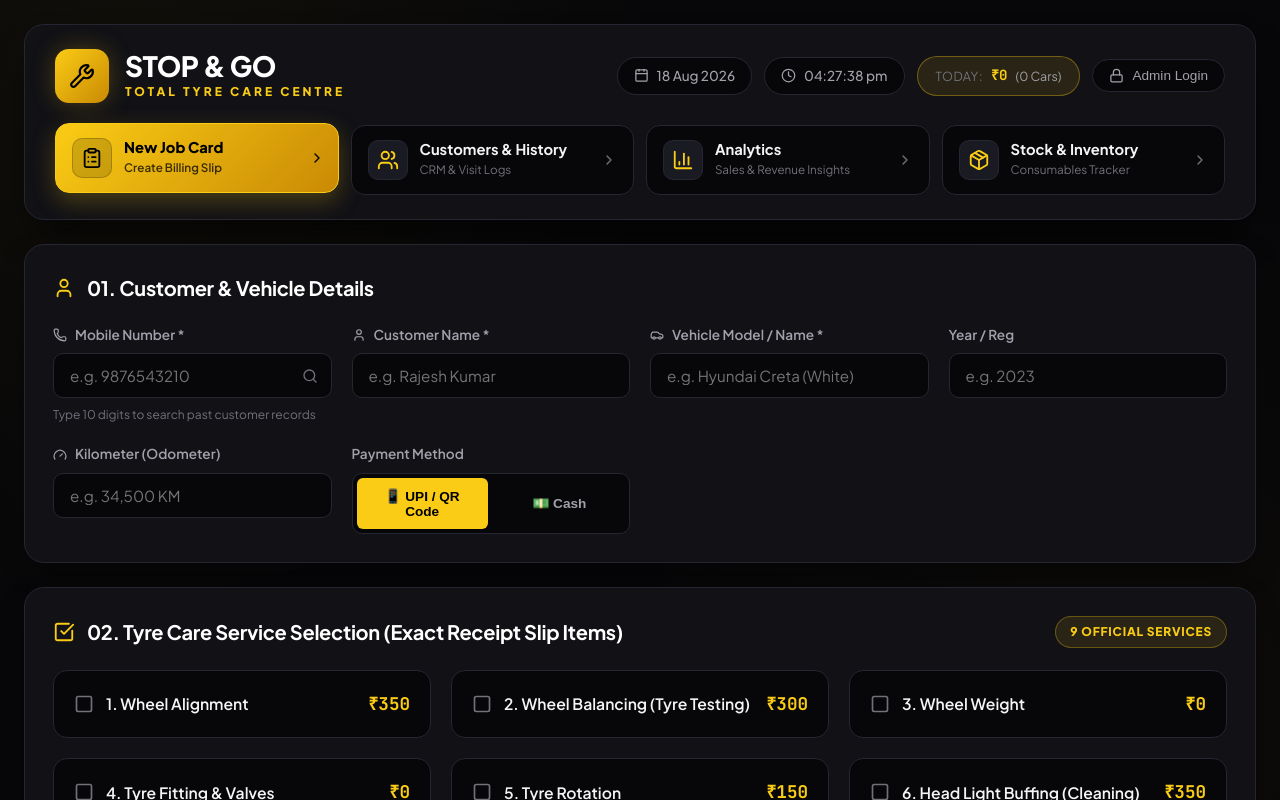
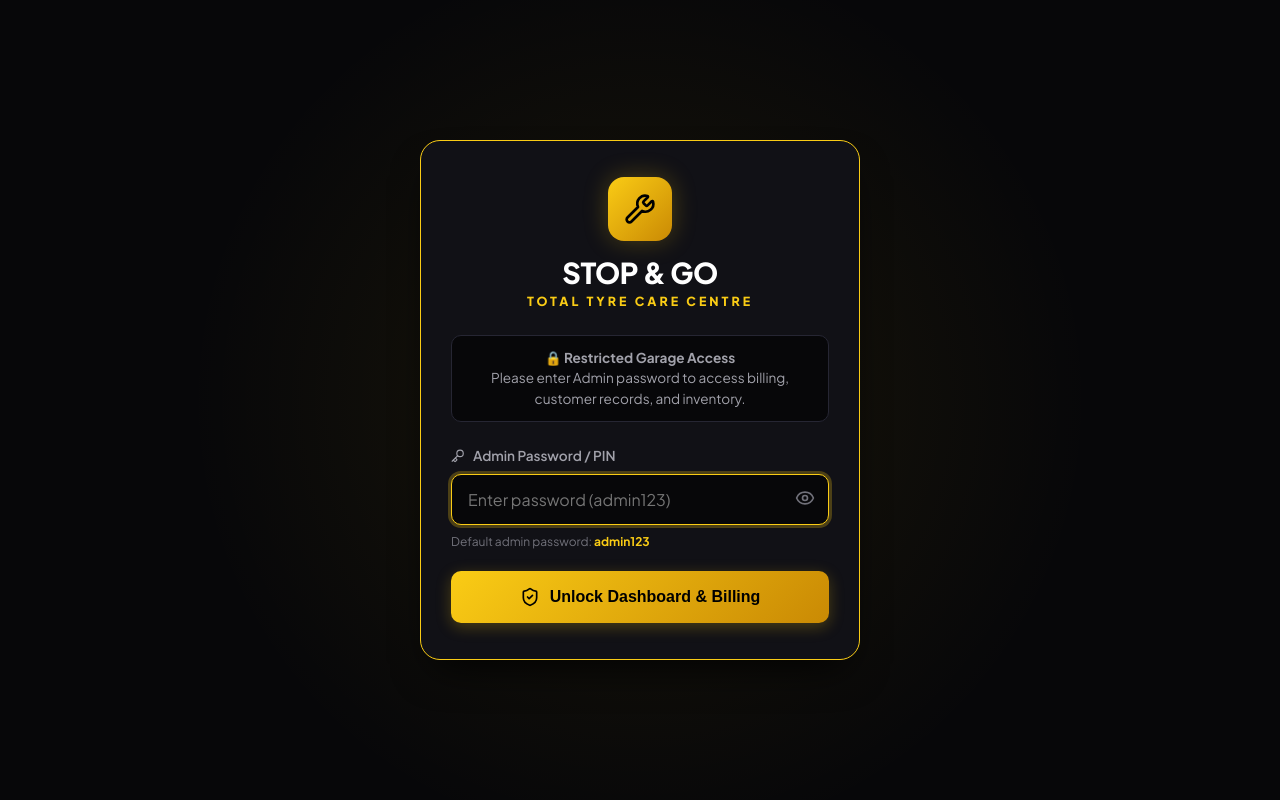
Before and after one commit to mujtabashaikh2812-stack/stop-and-go-tyre-care, a React (Vite) app: page / in a window 1280 px wide. Shown: the top 800 px of the page. Built offline with nearby package versions, Linux system fonts and the light colour scheme.

Commit message:
Enforced mandatory full-screen Admin Login Gate on app startup

```diff
--- a/src/App.jsx
+++ b/src/App.jsx
@@ -6,20 +6,20 @@ import ReceiptModal from './components/ReceiptModal';
 import CustomerHistory from './components/CustomerHistory';
 import Analytics from './components/Analytics';
 import Inventory from './components/Inventory';
-import AdminLoginModal from './components/AdminLoginModal';
 import ServicePriceEditor from './components/ServicePriceEditor';
+import AdminLoginGate from './components/AdminLoginGate';
 
 import { getJobCards, saveJobCard, getInventory, getServicePrices } from './utils/storage';
 
 export default function App() {
+  const [isAuthenticated, setIsAuthenticated] = useState(() => {
+    return sessionStorage.getItem('stop_go_auth') === 'true';
+  });
+
   const [activeTab, setActiveTab] = useState('billing');
   const [jobCards, setJobCards] = useState([]);
   const [inventory, setInventory] = useState([]);
   const [services, setServices] = useState({});
-
-  // Admin Auth State
-  const [isAdminLoggedIn, setIsAdminLoggedIn] = useState(false);
-  const [isAdminModalOpen, setIsAdminModalOpen] = useState(false);
 
   // Form State
   const [customerData, setCustomerData] = useState({
@@ -48,6 +48,17 @@ export default function App() {
   const todayStats = {
     totalRevenue: todayCards.reduce((sum, c) => sum + c.total, 0),
     jobCount: todayCards.length
+  };
+
+  const handleLoginSuccess = () => {
+    sessionStorage.setItem('stop_go_auth', 'true');
+    setIsAuthenticated(true);
+  };
+
+  const handleLogout = () => {
+    sessionStorage.removeItem('stop_go_auth');
+    setIsAuthenticated(false);
+    setActiveTab('billing');
   };
 
   const handleGenerateInvoice = (mode = 'bill') => {
@@ -154,18 +165,18 @@ export default function App() {
     setServices(getServicePrices());
   };
 
+  // MANDATORY LOGIN GATE: If not authenticated, render Login Gate ONLY!
+  if (!isAuthenticated) {
+    return <AdminLoginGate onLoginSuccess={handleLoginSuccess} />;
+  }
+
   return (
     <div className="app-wrapper">
       <Header
         activeTab={activeTab}
         setActiveTab={setActiveTab}
         todayStats={todayStats}
-        isAdminLoggedIn={isAdminLoggedIn}
-        onOpenAdminLogin={() => setIsAdminModalOpen(true)}
-        onAdminLogout={() => {
-          setIsAdminLoggedIn(false);
-          if (activeTab === 'price_settings') setActiveTab('billing');
-        }}
+        onLogout={handleLogout}
       />
 
       <main className="app-main-body">
@@ -201,7 +212,7 @@ export default function App() {
           <Inventory inventory={inventory} setInventory={setInventory} />
         )}
 
-        {activeTab === 'price_settings' && isAdminLoggedIn && (
+        {activeTab === 'price_settings' && (
           <ServicePriceEditor
             services={services}
             setServices={setServices}
@@ -214,15 +225,6 @@ export default function App() {
         mode={billingMode}
         onClose={handleCloseReceiptModal}
       />
-
-      <AdminLoginModal
-        isOpen={isAdminModalOpen}
-        onClose={() => setIsAdminModalOpen(false)}
-        onLoginSuccess={() => {
-          setIsAdminLoggedIn(true);
-          setActiveTab('price_settings');
-        }}
-      />
     </div>
   );
 }
--- /dev/null
+++ b/src/components/AdminLoginGate.jsx
@@ -0,0 +1,122 @@
+import React, { useState } from 'react';
+import { Wrench, Key, ShieldCheck, Eye, EyeOff, AlertCircle } from 'lucide-react';
+
+export default function AdminLoginGate({ onLoginSuccess }) {
+  const [password, setPassword] = useState('');
+  const [showPassword, setShowPassword] = useState(false);
+  const [errorMsg, setErrorMsg] = useState('');
+
+  const handleSubmit = (e) => {
+    e.preventDefault();
+    // Default Admin Password: admin123
+    if (password === 'admin123' || password === 'admin') {
+      onLoginSuccess();
+      setPassword('');
+      setErrorMsg('');
+    } else {
+      setErrorMsg('Incorrect Admin Password! (Default: admin123)');
+    }
+  };
+
+  return (
+    <div style={{
+      minHeight: '100vh',
+      display: 'flex',
+      alignItems: 'center',
+      justifyContent: 'center',
+      background: 'var(--bg-app)',
+      backgroundImage: 'radial-gradient(circle at 50% 50%, rgba(250, 204, 21, 0.08) 0%, transparent 60%)',
+      padding: '20px'
+    }}>
+      <div style={{
+        background: 'var(--bg-surface)',
+        border: '1px solid var(--border-active)',
+        borderRadius: 'var(--radius-xl)',
+        maxWidth: '440px',
+        width: '100%',
+        padding: '36px 30px',
+        boxShadow: 'var(--shadow-main)',
+        textAlign: 'center'
+      }}>
+
+        {/* Brand Header */}
+        <div style={{ display: 'flex', justifyContent: 'center', marginBottom: '16px' }}>
+          <div className="logo-icon-bg" style={{ width: '64px', height: '64px', borderRadius: '16px' }}>
+            <Wrench size={32} />
+          </div>
+        </div>
+
+        <h1 className="brand-title" style={{ fontSize: '1.8rem', marginBottom: '4px' }}>STOP & GO</h1>
+        <p className="brand-subtitle" style={{ fontSize: '0.78rem', marginBottom: '24px' }}>TOTAL TYRE CARE CENTRE</p>
+
+        <div style={{
+          background: 'var(--bg-app)',
+          border: '1px solid var(--border-medium)',
+          borderRadius: 'var(--radius-md)',
+          padding: '12px',
+          fontSize: '0.85rem',
+          color: 'var(--text-secondary)',
+          marginBottom: '24px'
+        }}>
+          🔒 <strong>Restricted Garage Access</strong><br />
+          Please enter Admin password to access billing, customer records, and inventory.
+        </div>
+
+        <form onSubmit={handleSubmit} style={{ textAlign: 'left' }}>
+          <div className="form-group" style={{ marginBottom: '20px' }}>
+            <label><Key size={14} /> Admin Password / PIN</label>
+            <div className="input-with-icon">
+              <input
+                type={showPassword ? 'text' : 'password'}
+                placeholder="Enter password (admin123)"
+                value={password}
+                onChange={(e) => setPassword(e.target.value)}
+                autoFocus
+                required
+                style={{ fontSize: '1rem', padding: '14px 16px' }}
+              />
+              <button
+                type="button"
+                className="input-icon"
+                style={{ background: 'transparent', border: 'none', cursor: 'pointer', padding: '0' }}
+                onClick={() => setShowPassword(!showPassword)}
+              >
+                {showPassword ? <EyeOff size={20} /> : <Eye size={20} />}
+              </button>
+            </div>
+            <span className="input-hint">Default admin password: <strong style={{ color: 'var(--yellow-primary)' }}>admin123</strong></span>
+          </div>
+
+          {errorMsg && (
+            <div style={{
+              background: 'var(--ruby-bg)',
+              border: '1px solid var(--ruby-primary)',
+              color: 'var(--ruby-primary)',
+              padding: '12px 14px',
+              borderRadius: 'var(--radius-sm)',
+              fontSize: '0.85rem',
+              marginBottom: '20px',
+              display: 'flex',
+              alignItems: 'center',
+              gap: '8px',
+              fontWeight: '600'
+            }}>
+              <AlertCircle size={18} />
+              <span>{errorMsg}</span>
+            </div>
+          )}
+
+          <button
+            type="submit"
+            className="btn-generate-bill"
+            style={{ width: '100%', justifyContent: 'center', padding: '16px', fontSize: '1rem' }}
+          >
+            <ShieldCheck size={20} />
+            <span>Unlock Dashboard & Billing</span>
+          </button>
+        </form>
+
+      </div>
+    </div>
+  );
+}
--- a/src/components/Header.jsx
+++ b/src/components/Header.jsx
@@ -1,7 +1,7 @@
 import React, { useState, useEffect } from 'react';
-import { Wrench, ClipboardList, Users, BarChart3, Package, Calendar, Clock, Lock, LogOut, Settings, ChevronRight } from 'lucide-react';
+import { Wrench, ClipboardList, Users, BarChart3, Package, Calendar, Clock, LogOut, Settings, ChevronRight } from 'lucide-react';
 
-export default function Header({ activeTab, setActiveTab, todayStats, isAdminLoggedIn, onOpenAdminLogin, onAdminLogout }) {
+export default function Header({ activeTab, setActiveTab, todayStats, onLogout }) {
   const [time, setTime] = useState(new Date());
 
   useEffect(() => {
@@ -33,17 +33,14 @@ export default function Header({ activeTab, setActiveTab, todayStats, isAdminLog
       label: 'Stock & Inventory',
       subtitle: 'Consumables Tracker',
       icon: Package
-    }
-  ];
-
-  if (isAdminLoggedIn) {
-    navItems.push({
+    },
+    {
       id: 'price_settings',
       label: 'Master Price Settings',
       subtitle: 'Admin Rate Configurator',
       icon: Settings
-    });
     }
+  ];
 
   return (
     <header className="header-container">
@@ -74,27 +71,16 @@ export default function Header({ activeTab, setActiveTab, todayStats, isAdminLog
             <span className="chip-count">({todayStats.jobCount} Cars)</span>
           </div>
 
-          {/* Admin Login / Logout Controls */}
-          {isAdminLoggedIn ? (
+          {/* Admin Lock & Logout Control */}
           <button
-              onClick={onAdminLogout}
+            onClick={onLogout}
             className="info-chip"
             style={{ background: 'var(--yellow-bg)', borderColor: 'var(--yellow-primary)', color: 'var(--yellow-primary)', fontWeight: '700', cursor: 'pointer' }}
-              title="Click to Log Out as Admin"
+            title="Lock app & Logout"
           >
             <LogOut size={15} />
-              <span>Admin Logout</span>
+            <span>Lock & Logout</span>
           </button>
-          ) : (
-            <button
-              onClick={onOpenAdminLogin}
-              className="info-chip"
-              style={{ cursor: 'pointer', borderColor: 'var(--border-medium)' }}
-            >
-              <Lock size={15} />
-              <span>Admin Login</span>
-            </button>
-          )}
         </div>
       </div>
 
```
Lines whose indentation alone changed are shown as unchanged.
